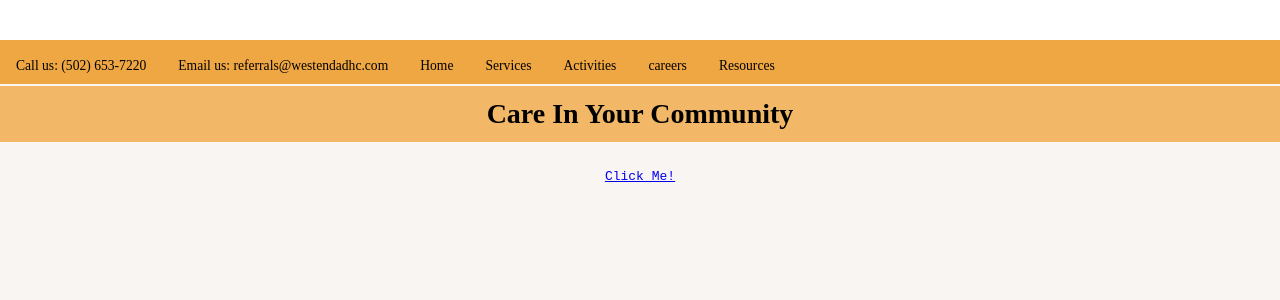
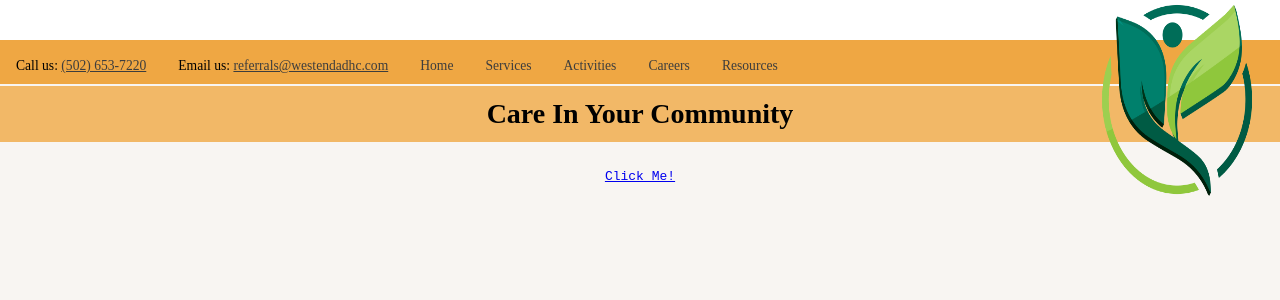
Before and after one commit to hamzafoy/westend_adhc, a React (Create React App) app: page / in a window 1280 px wide. Shown: the top 300 px of the page. Built offline with nearby package versions, Linux system fonts and the light colour scheme; a web font is replaced by a local one.

Commit message:
uploaded logo and used position: absolute to jsutify it to the right of the overall nav bar.

```diff
--- a/src/components/LandingPage/LandingPage.css
+++ b/src/components/LandingPage/LandingPage.css
@@ -37,7 +37,12 @@
     }
 
     .navigation_comms {
-        color: black;
+        color: #3D3D3D;
+        text-decoration: underline;
+    }
+
+    .navigation_options {
+        color: #3D3D3D;
         text-decoration: none;
     }
 
@@ -50,6 +55,14 @@
         background-color: #f2b867;
     }
 
+    .navigation_logo {
+        position: absolute;
+        top: 0.5vh;
+        right: 2vw;
+        height: 24vh;
+        width: 12vw;
+    }
+
     .test {
         margin: 3vh 0 0;
     }
--- a/src/components/LandingPage/LandingPage.js
+++ b/src/components/LandingPage/LandingPage.js
@@ -5,6 +5,7 @@
 import './LandingPage.css';
 import React from 'react';
 import { Link } from 'react-router-dom';
+import weadhclogo from "../../assets/westendadhc-logo.png";
 
 
 
@@ -34,31 +35,31 @@ class LandingPage extends React.Component {
                         </h1>
 
                         <h1>
-                            <Link className="navigation_comms" to="/">
+                            <Link className="navigation_options" to="/">
                                 Home
                             </Link>
                         </h1>
 
                         <h1>
-                            <Link className="navigation_comms" to="/services">
+                            <Link className="navigation_options" to="/services">
                                 Services
                             </Link>
                         </h1>
 
                         <h1>
-                            <Link className="navigation_comms" to="/activities">
+                            <Link className="navigation_options" to="/activities">
                                 Activities
                             </Link>
                         </h1>
 
                         <h1>
-                            <Link className="navigation_comms" to="/careers">
-                                careers
+                            <Link className="navigation_options" to="/careers">
+                                Careers
                             </Link>
                         </h1>
 
                         <h1>
-                            <Link className="navigation_comms" to="/resources">
+                            <Link className="navigation_options" to="/resources">
                                 Resources
                             </Link>
                         </h1>
@@ -68,6 +69,12 @@ class LandingPage extends React.Component {
                     <section className="navigation_byline">
                         Care In Your Community
                     </section>
+
+                    <img
+                    className="navigation_logo"
+                    alt="Logo"
+                    src={weadhclogo}
+                    />
 
                     <section className="test">
 
```
Also changed, not shown: src/assets/westendadhc-logo.png (added).
